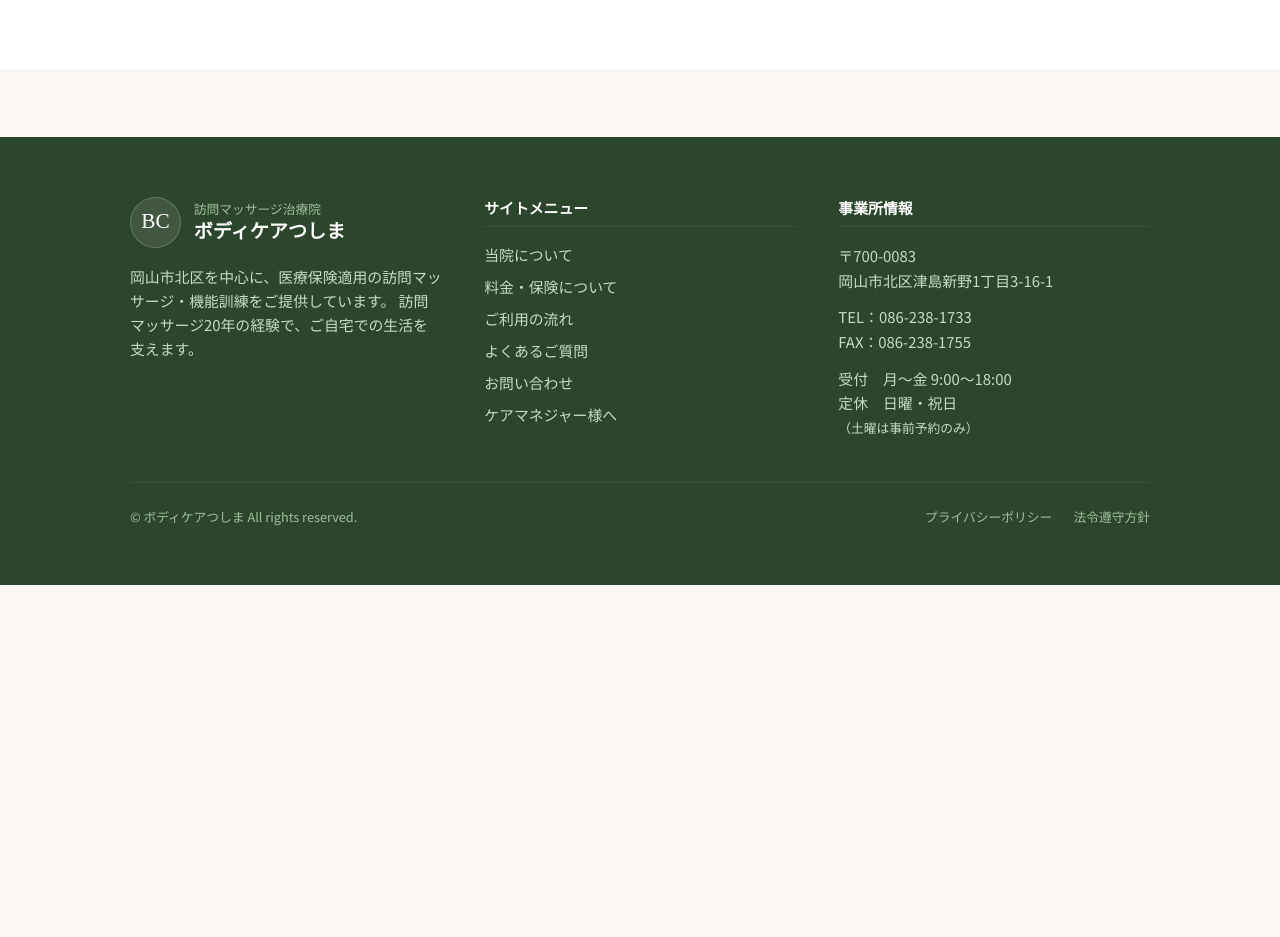
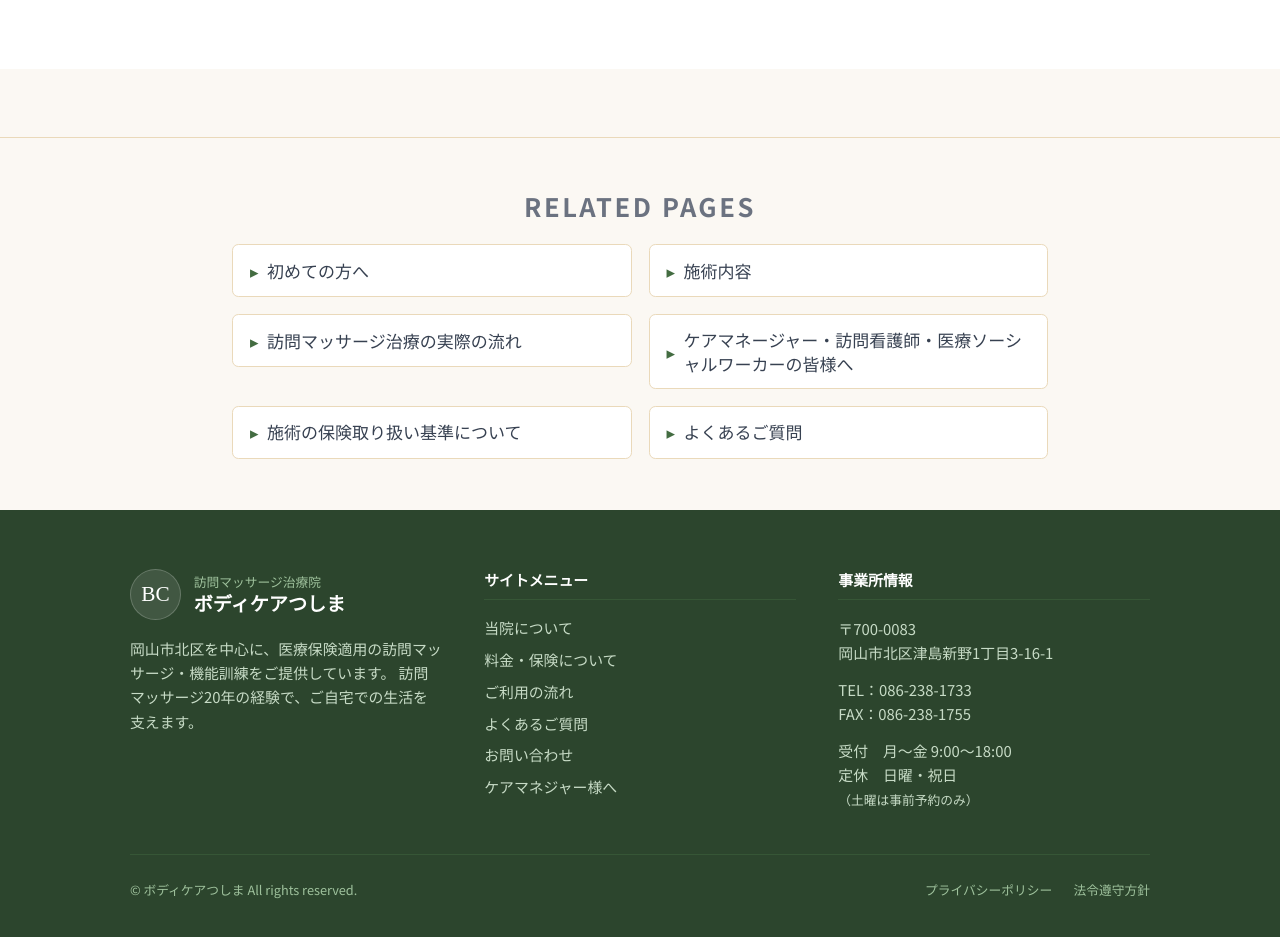
Before and after one commit to choko-1234/body-care-tsushima, a React (Vite) app: page /faq in a window 1280 px wide. Shown: the part 1080-2017 px from the top of the page. Before the commit the page ends 1665 px from the top, so only its background shows below. Built offline with nearby package versions, Linux system fonts and the light colour scheme.

Commit message:
Related page追加

```diff
--- a/src/App.jsx
+++ b/src/App.jsx
@@ -7,6 +7,9 @@ import FAQPage from './pages/FAQPage'
 import ContactPage from './pages/ContactPage'
 import CareMgrPage from './pages/CareMgrPage'
 import VoicePage from './pages/VoicePage'
+import FirstTimePage from './pages/FirstTimePage'
+import ServicePage from './pages/ServicePage'
+import InsuranceStandardsPage from './pages/InsuranceStandardsPage'
 import { useEffect } from 'react'
 
 
@@ -35,6 +38,9 @@ export default function App() {
         <Route path="/contact" element={<ContactPage />} />
         <Route path="/care-manager" element={<CareMgrPage />} />
         <Route path="/voice" element={<VoicePage />} />
+        <Route path="/first-time" element={<FirstTimePage />} />
+        <Route path="/service" element={<ServicePage />} />
+        <Route path="/insurance-standards" element={<InsuranceStandardsPage />} />
       </Routes>
     </BrowserRouter>
   )
--- a/src/components/layout/FloatingButtons.jsx
+++ b/src/components/layout/FloatingButtons.jsx
@@ -1,7 +1,7 @@
 import {useState} from 'react'
 
 export default function FloatingButtons() {
-  const [showNote, setShowNote] = useState(false);
+
 
   return (
     <div className="fixed bottom-5 right-4 z-40 flex flex-col gap-3">
@@ -15,18 +15,9 @@ export default function FloatingButtons() {
         </svg>
       </a> */}
 
-      {showNote && (
-        <div className="absolute bottom-16 right-0 w-48 bg-white border border-gray-300 rounded-md shadow-lg p-3 text-sm text-gray-700">
-          施術中や車での移動中は<br />
-          電話に出られないことがあります。<br />
-          <br />
-          その際は、留守番電話にメッセージを残していただければ折り返しお電話させていただきます。
-        </div>
-      )}
+
 
       <a
-        onMouseEnter={() => setShowNote(true)}
-        onMouseLeave={() => setShowNote(false)}
         href="tel:086-238-1733"
         className="flex items-center justify-center w-14 h-14 bg-amber-600 hover:bg-amber-700 text-white rounded-full shadow-lg transition-colors"
         aria-label="電話で問い合わせ"
--- a/src/components/layout/Footer.jsx
+++ b/src/components/layout/Footer.jsx
@@ -1,9 +1,38 @@
 import { Link } from 'react-router-dom'
+
+const relatedLinks = [
+  { label: '初めての方へ', to: '/first-time' },
+  { label: '施術内容', to: '/service' },
+  { label: '訪問マッサージ治療の実際の流れ', to: '/flow' },
+  { label: 'ケアマネージャー・訪問看護師・医療ソーシャルワーカーの皆様へ', to: '/care-manager' },
+  { label: '施術の保険取り扱い基準について', to: '/insurance-standards' },
+  { label: 'よくあるご質問', to: '/faq' },
+]
 
 export default function Footer() {
   return (
-    <footer className="bg-primary-800 text-primary-100 mt-16">
-      <div className="section-container py-14">
+    <>
+      <section className="bg-cream-50 border-t border-cream-200 mt-16" aria-label="関連ページ">
+        <div className="section-container py-10 sm:py-12">
+          <p className="text-2xl font-bold text-gray-500 tracking-widest mb-5 text-center">RELATED PAGES</p>
+          <ul className="grid grid-cols-1 sm:grid-cols-2 gap-3 sm:gap-4 max-w-3xl mx-auto">
+            {relatedLinks.map((l) => (
+              <li key={l.to}>
+                <Link
+                  to={l.to}
+                  className="flex items-center gap-2 px-4 py-3 bg-white border border-cream-200 rounded-md text-base text-gray-700 hover:border-primary-300 hover:text-primary-700 transition-colors"
+                >
+                  <span className="text-primary-600 shrink-0">▸</span>
+                  <span className="leading-snug">{l.label}</span>
+                </Link>
+              </li>
+            ))}
+          </ul>
+        </div>
+      </section>
+
+      <footer className="bg-primary-800 text-primary-100">
+        <div className="section-container py-14">
         <div className="grid grid-cols-1 md:grid-cols-3 gap-10">
           <div className="md:col-span-1">
             <div className="flex items-center gap-3 mb-4">
@@ -70,5 +99,6 @@ export default function Footer() {
         </div>
       </div>
     </footer>
+    </>
   )
 }
--- a/src/components/sections/Hero.jsx
+++ b/src/components/sections/Hero.jsx
@@ -40,6 +40,13 @@ export default function Hero() {
               </a>
             </div>
 
+            <p className="text-lg text-gray-500 gap-1 mb-6">
+              ※施術中や車での移動中は電話に出られないことがあります。<br />
+              その際は、留守番電話にメッセージを残していただければ折り返しお電話させていただきます。
+            </p>
+
+
+
             <p className="text-lg text-gray-500">
               受付時間　月〜金　9:00〜18:00（土・日定休日　祝日は基本的に通常営業）
             </p>
--- /dev/null
+++ b/src/pages/FirstTimePage.jsx
@@ -0,0 +1,41 @@
+import { Link } from 'react-router-dom'
+import Header from '../components/layout/Header'
+import Footer from '../components/layout/Footer'
+import FloatingButtons from '../components/layout/FloatingButtons'
+
+export default function FirstTimePage() {
+  return (
+    <div className="min-h-screen">
+      <Header />
+      <main>
+        <section className="bg-primary-800 text-white py-12 sm:py-16">
+          <div className="section-container">
+            <p className="text-sm text-primary-200 font-bold mb-3 tracking-wider">FOR FIRST-TIME VISITORS</p>
+            <h1 className="text-3xl sm:text-4xl font-serif font-bold mb-4">
+              初めての方へ
+            </h1>
+            <p className="text-base sm:text-lg text-primary-100 leading-relaxed max-w-2xl">
+              訪問マッサージをご検討中の方に向けて、サービス内容・対象の方・ご利用までのご案内をまとめます。
+            </p>
+          </div>
+        </section>
+
+        <section className="py-20 bg-cream-50">
+          <div className="section-container text-center">
+            <p className="text-lg text-gray-600">このページは現在準備中です。</p>
+            <p className="text-sm text-gray-500 mt-2">お問い合わせは下記よりお気軽にどうぞ。</p>
+          </div>
+        </section>
+      </main>
+
+      <div className="bg-cream-100 py-5 text-center border-t border-cream-200">
+        <Link to="/" className="text-sm text-primary-700 hover:underline font-medium">
+          ← トップページへ戻る
+        </Link>
+      </div>
+
+      <Footer />
+      <FloatingButtons />
+    </div>
+  )
+}
--- /dev/null
+++ b/src/pages/InsuranceStandardsPage.jsx
@@ -0,0 +1,41 @@
+import { Link } from 'react-router-dom'
+import Header from '../components/layout/Header'
+import Footer from '../components/layout/Footer'
+import FloatingButtons from '../components/layout/FloatingButtons'
+
+export default function InsuranceStandardsPage() {
+  return (
+    <div className="min-h-screen">
+      <Header />
+      <main>
+        <section className="bg-primary-800 text-white py-12 sm:py-16">
+          <div className="section-container">
+            <p className="text-sm text-primary-200 font-bold mb-3 tracking-wider">INSURANCE</p>
+            <h1 className="text-3xl sm:text-4xl font-serif font-bold mb-4">
+              施術の保険取り扱い基準について
+            </h1>
+            <p className="text-base sm:text-lg text-primary-100 leading-relaxed max-w-2xl">
+              医療保険適用での施術の取り扱い基準・対象となる症状などについてご案内します。
+            </p>
+          </div>
+        </section>
+
+        <section className="py-20 bg-cream-50">
+          <div className="section-container text-center">
+            <p className="text-lg text-gray-600">このページは現在準備中です。</p>
+            <p className="text-sm text-gray-500 mt-2">お問い合わせは下記よりお気軽にどうぞ。</p>
+          </div>
+        </section>
+      </main>
+
+      <div className="bg-cream-100 py-5 text-center border-t border-cream-200">
+        <Link to="/" className="text-sm text-primary-700 hover:underline font-medium">
+          ← トップページへ戻る
+        </Link>
+      </div>
+
+      <Footer />
+      <FloatingButtons />
+    </div>
+  )
+}
--- /dev/null
+++ b/src/pages/ServicePage.jsx
@@ -0,0 +1,41 @@
+import { Link } from 'react-router-dom'
+import Header from '../components/layout/Header'
+import Footer from '../components/layout/Footer'
+import FloatingButtons from '../components/layout/FloatingButtons'
+
+export default function ServicePage() {
+  return (
+    <div className="min-h-screen">
+      <Header />
+      <main>
+        <section className="bg-primary-800 text-white py-12 sm:py-16">
+          <div className="section-container">
+            <p className="text-sm text-primary-200 font-bold mb-3 tracking-wider">SERVICE</p>
+            <h1 className="text-3xl sm:text-4xl font-serif font-bold mb-4">
+              施術内容
+            </h1>
+            <p className="text-base sm:text-lg text-primary-100 leading-relaxed max-w-2xl">
+              当院でご提供している施術内容についてご案内します。
+            </p>
+          </div>
+        </section>
+
+        <section className="py-20 bg-cream-50">
+          <div className="section-container text-center">
+            <p className="text-lg text-gray-600">このページは現在準備中です。</p>
+            <p className="text-sm text-gray-500 mt-2">お問い合わせは下記よりお気軽にどうぞ。</p>
+          </div>
+        </section>
+      </main>
+
+      <div className="bg-cream-100 py-5 text-center border-t border-cream-200">
+        <Link to="/" className="text-sm text-primary-700 hover:underline font-medium">
+          ← トップページへ戻る
+        </Link>
+      </div>
+
+      <Footer />
+      <FloatingButtons />
+    </div>
+  )
+}
```
